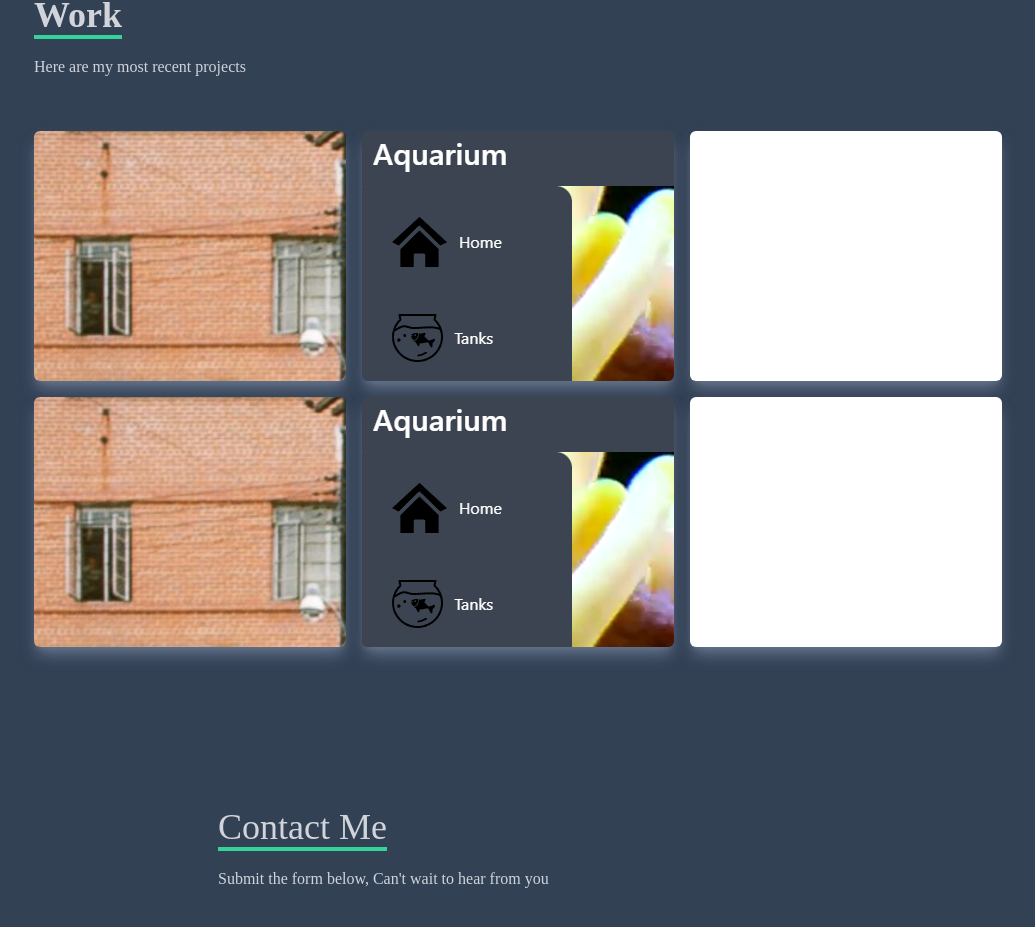
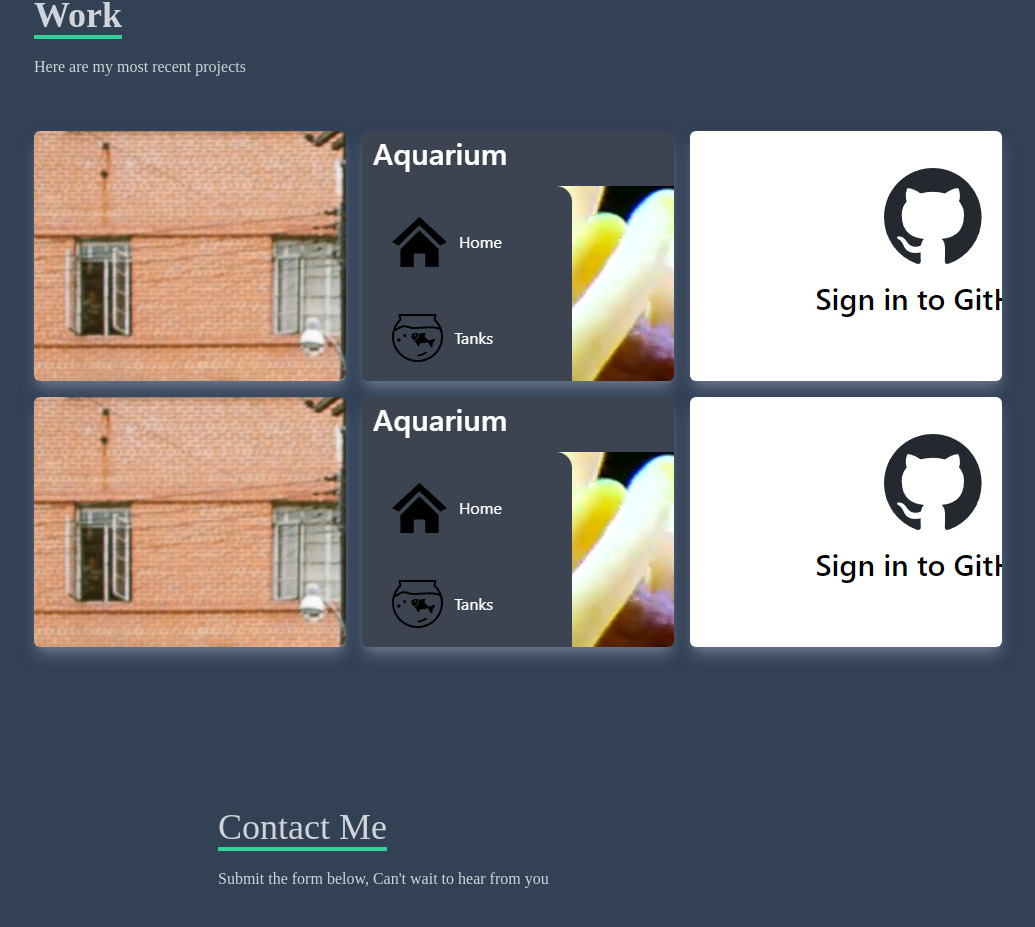
Before and after one commit to darkimpow/portfolio-main, a React (Create React App) app: page / in a window 1280 px wide. Shown: the part 2479-3406 px from the top of the page, without its empty margins (122-1157 px from the left). Built offline with nearby package versions, Linux system fonts and the light colour scheme.

Commit message:
picture for work resized

```diff
--- a/src/components/Work.js
+++ b/src/components/Work.js
@@ -1,7 +1,7 @@
 import React from 'react';
 import Aquarium from '../assets/projects/Aquarium.png'
 import CreativeP from '../assets/projects/CreativeP.png'
-import Login from '../assets/projects/Login.png'
+import GitL from '../assets/projects/GitL.png'
 function Work() {
     return (
         <div name='work' className=' w-full md:h-screen text-gray-300 bg-slate-700'>
@@ -52,7 +52,7 @@ function Work() {
                         </div>
                     </div>
                     {/*Github os*/}
-                    <div style={{background: ` url(${Login})`}} className='shadow-lg shadow-slate-500 group container rounded-md flex justify-center items-center mx-auto content-div'>
+                    <div style={{background: ` url(${GitL})`}} className='shadow-lg shadow-slate-500 group container rounded-md flex justify-center items-center mx-auto content-div'>
 
                         {/*Hover effect added here*/}
                         <div className='opacity-0 group-hover:opacity-100  '>
@@ -110,7 +110,7 @@ function Work() {
                         </div>
                     </div>
                     {/*Github os*/}
-                    <div style={{background: ` url(${Login})`}} className='shadow-lg shadow-slate-500 group container rounded-md flex justify-center items-center mx-auto content-div'>
+                    <div style={{background: ` url(${GitL})`}} className='shadow-lg shadow-slate-500 group container rounded-md flex justify-center items-center mx-auto content-div pr-6'>
 
                         {/*Hover effect added here*/}
                         <div className='opacity-0 group-hover:opacity-100  '>
```
Also changed, not shown: src/assets/projects/GitL.png (added), src/assets/projects/Login.png (deleted).
